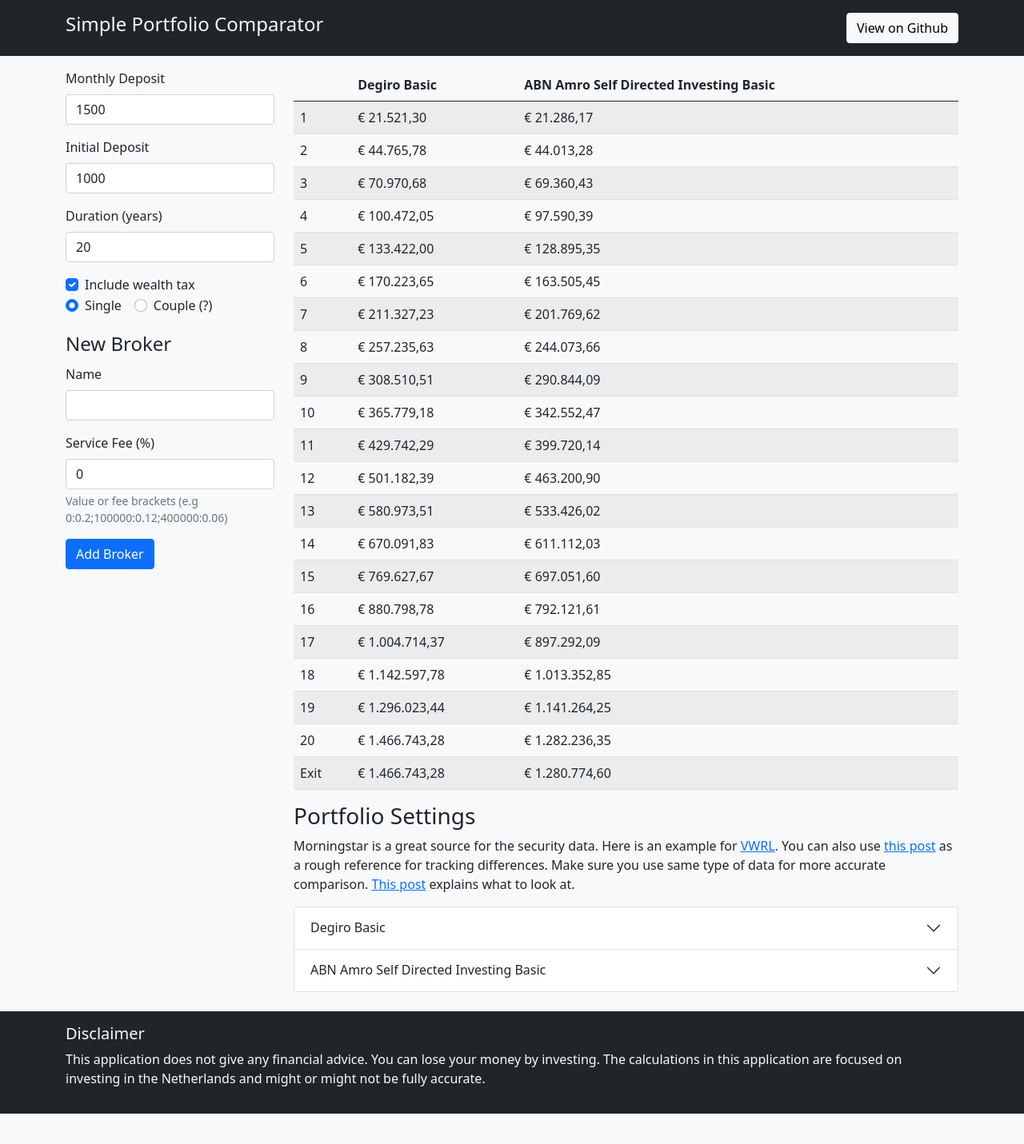
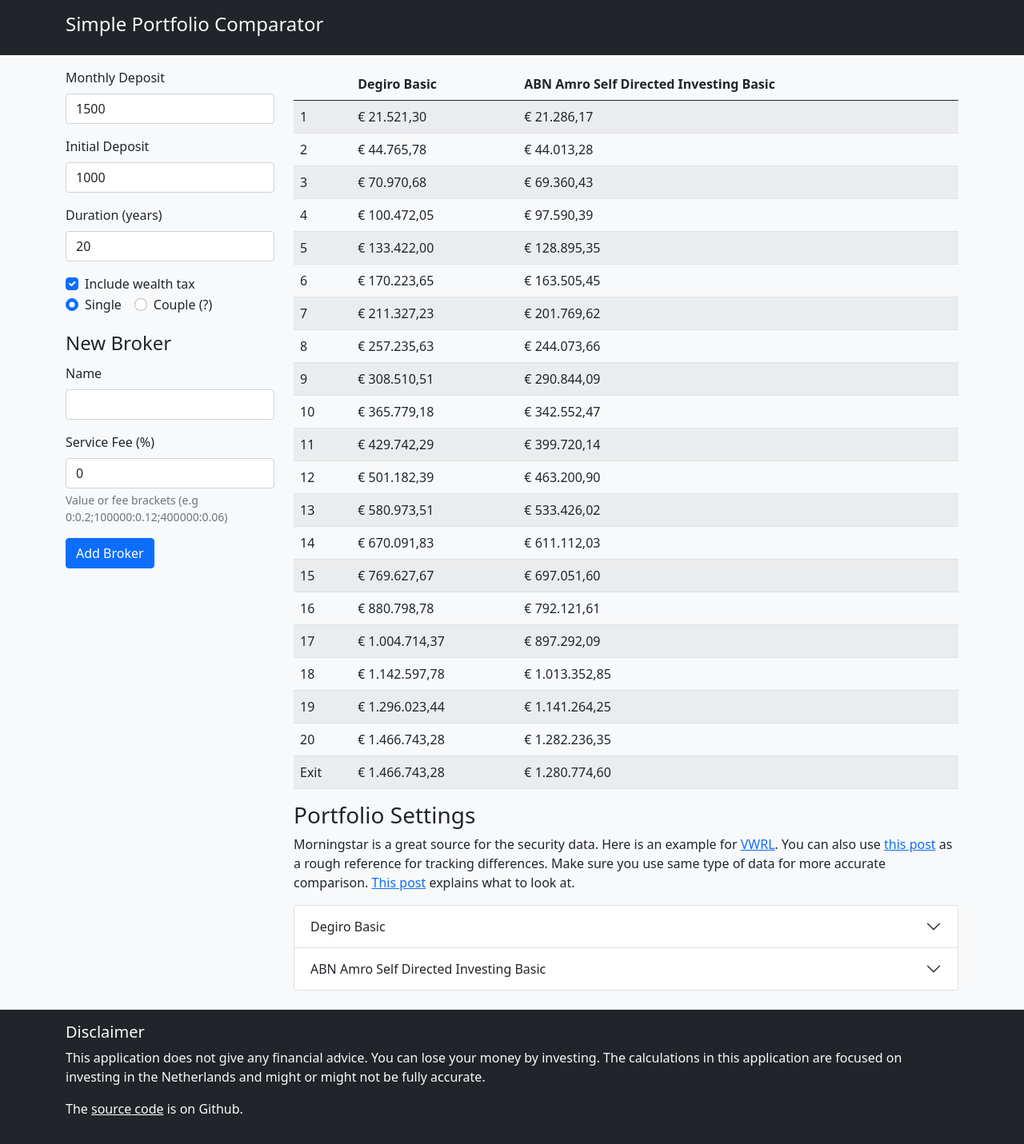
Before and after one commit to sevilyilmaz/portfolio-comparator, a Vue app: page / in a window 1280 px wide. Shown: the whole page at 80% size. Before the commit the page ends 1393 px from the top, so only its background shows below. Built offline with nearby package versions, Linux system fonts and the light colour scheme.

Commit message:
feat: moves the Github link to the footer

```diff
--- a/src/components/AppFooter.vue
+++ b/src/components/AppFooter.vue
@@ -2,8 +2,16 @@
   <div class="bg-dark text-light mt-4">
     <footer class="container py-3">
       <h5>Disclaimer</h5>
-      <p class="fs-6">
+      <p>
         This application does not give any financial advice. You can lose your money by investing. The calculations in this application are focused on investing in the Netherlands and might or might not be fully accurate.
+      </p>
+
+      <p>
+        The <a
+          href="https://github.com/sevilyilmaz/portfolio-comparator"
+          target="_blank"
+          class="link-light"
+        >source code</a> is on Github.
       </p>
     </footer>
   </div>
--- a/src/components/AppHeader.vue
+++ b/src/components/AppHeader.vue
@@ -1,20 +1,9 @@
 <template>
   <header class="bg-dark text-light">
     <div class="container py-3 mb-3">
-      <div class="row">
-        <div class="col-9">
-          <h4>Simple Portfolio Comparator</h4>
-        </div>
-        <div class="col-3 text-end">
-          <a
-            href="https://github.com/sevilyilmaz/portfolio-comparator"
-            target="_blank"
-            class="btn btn-light text-decoration-none"
-          >
-            View on Github
-          </a>
-        </div>
-      </div>
+      <h1 class="h4">
+        Simple Portfolio Comparator
+      </h1>
     </div>
   </header>
 </template>
```
